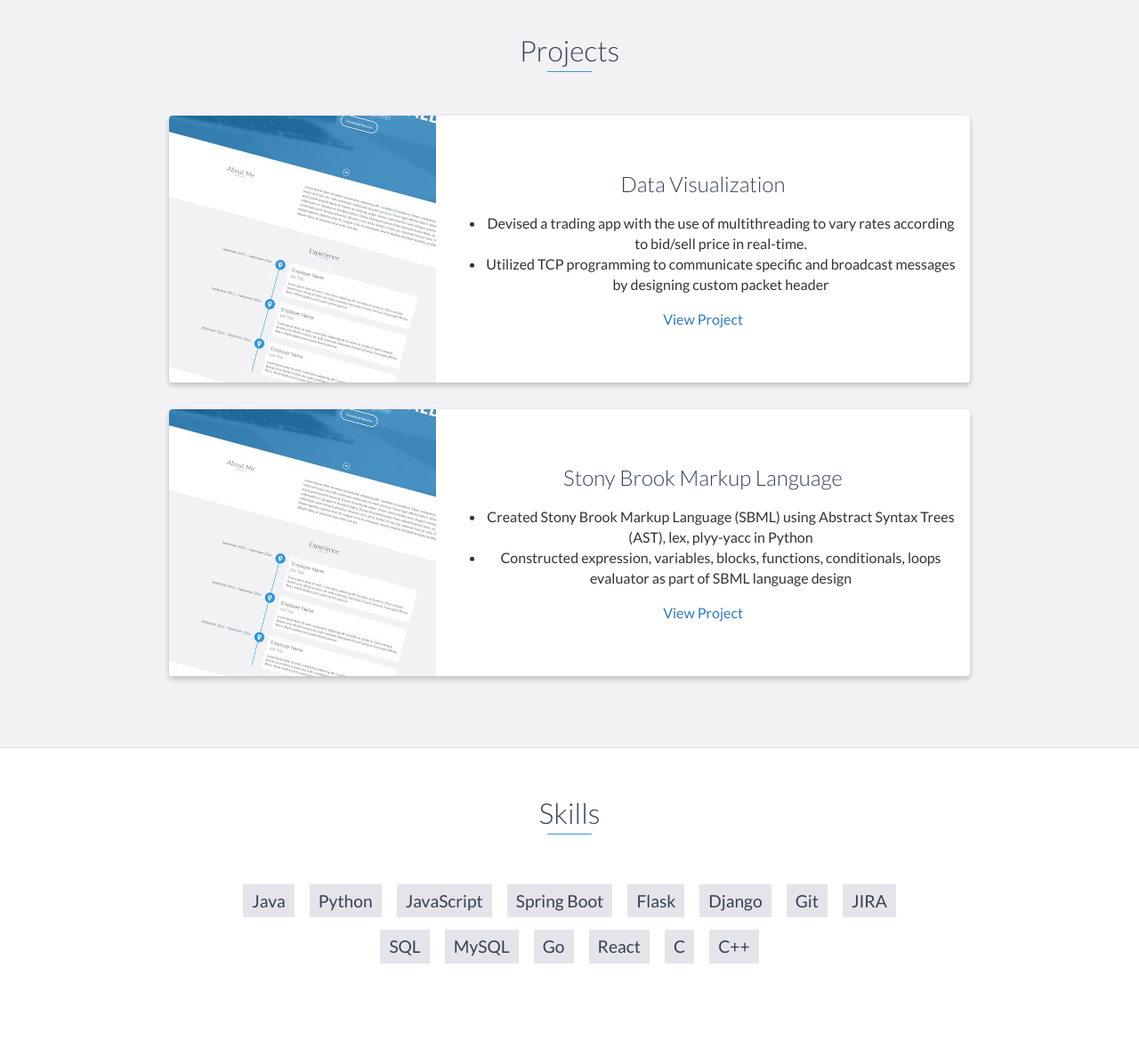
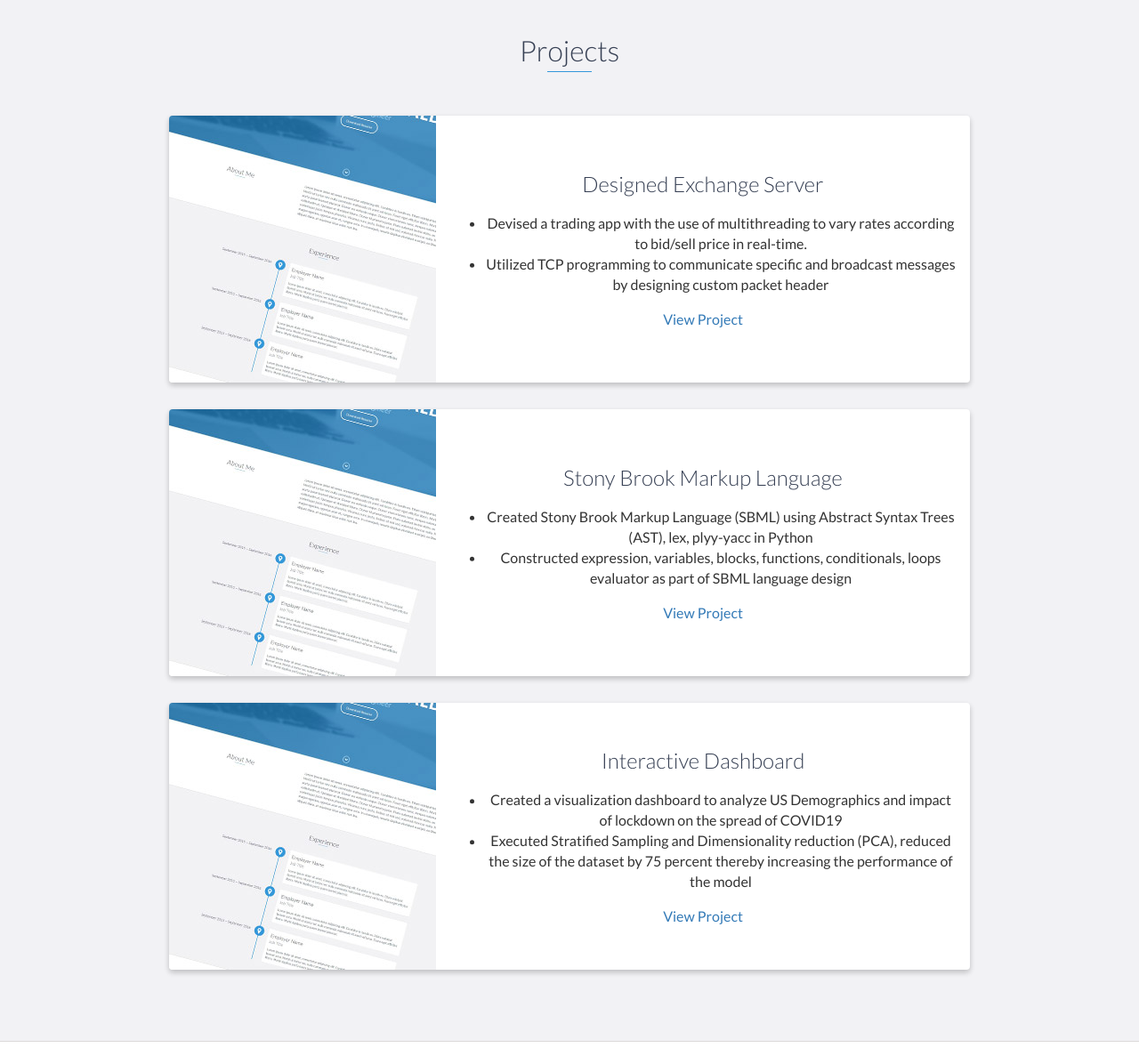
Before and after one commit to kmg1905/kmg1905.github.io, a website: page index.html in a window 1280 px wide. Shown: the part 2420-3607 px from the top of the page at 89% size. Drawn offline with nearby package versions, Linux system fonts and the light colour scheme.

Commit message:
Update index.html
adding project data

```diff
--- a/index.html
+++ b/index.html
@@ -160,7 +160,7 @@
                     </div>
                     <!-- End .project-image -->
                     <div class="project-info">
-                        <h3>Data Visualization</h3>
+                        <h3>Designed Exchange Server</h3>
                         <ul>
                             <li>
                                 Devised a trading app with the use of multithreading to vary rates according to bid/sell price in real-time.
@@ -196,9 +196,36 @@
                         </ul>
                         <a href="https://github.com/kmg1905/programming_languages">View Project</a>
                     </div>
-                    <!-- End .project-info -->
+                    <!-- End project-info -->
                 </div>
-                <!-- End .project -->
+                <!-- End project -->
+
+		<div class="project shadow-large">
+                    <div class="project-image">
+                        <img src="images/project.jpg" />
+                    </div>
+                    <!-- End .project-image -->
+                    <div class="project-info">
+                        <h3>Interactive Dashboard</h3>
+                        <ul>
+                            <li>
+                                Created a visualization dashboard to analyze US Demographics and impact of lockdown on the spread of COVID19
+
+                            </li>
+                            <li>
+                              Executed Stratified Sampling and Dimensionality reduction (PCA), reduced the size of the dataset by 75 percent thereby increasing the performance of the model
+
+                            </li>
+
+
+                        </ul>
+                        <a href="https://github.com/kmg1905/CSE564_Visualization">View Project</a>
+                    </div>
+                    <!-- End project-info -->
+                </div>
+                <!-- End project -->
+
+
             </div>
         </div>
     </div>
```
